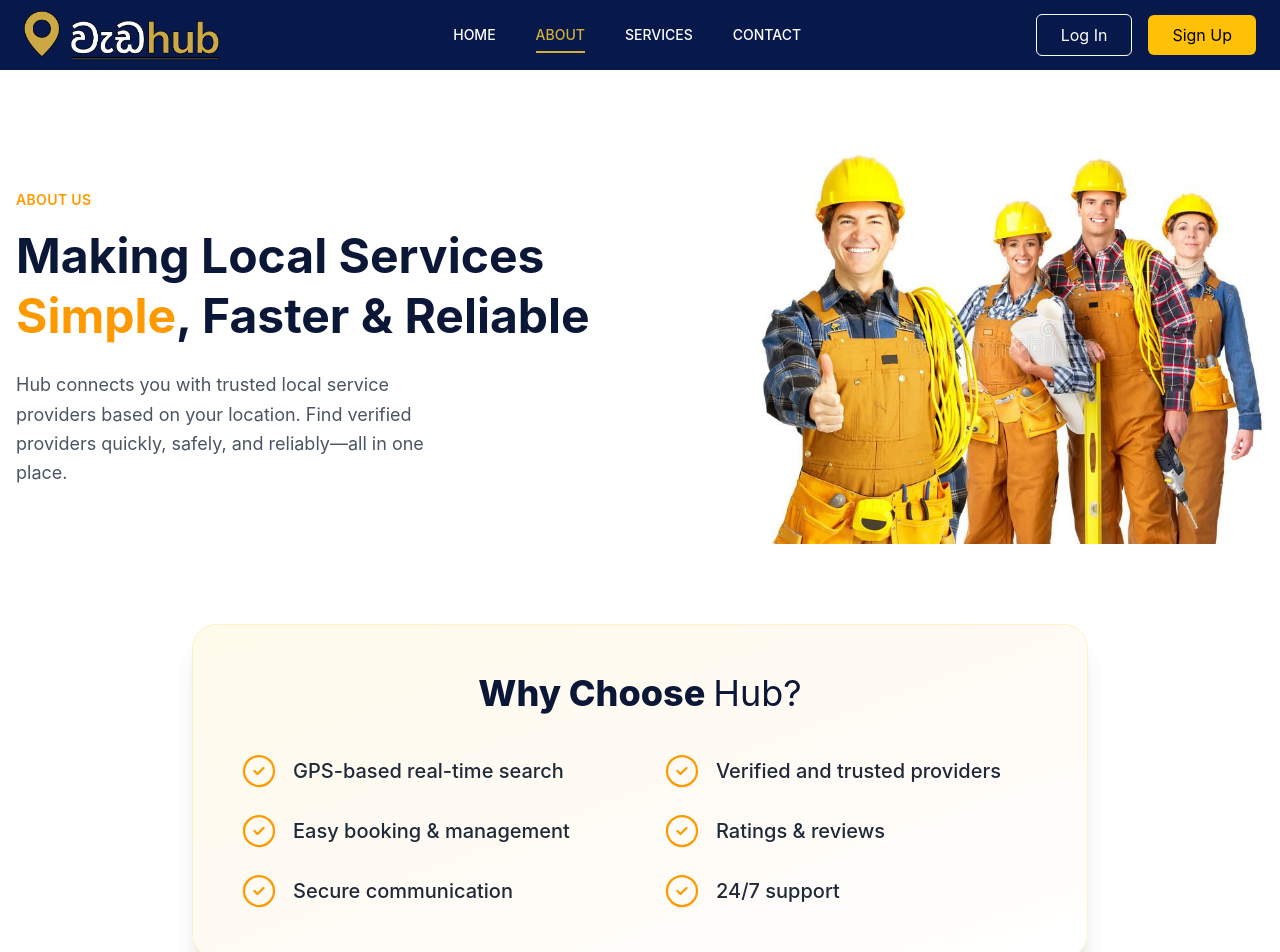
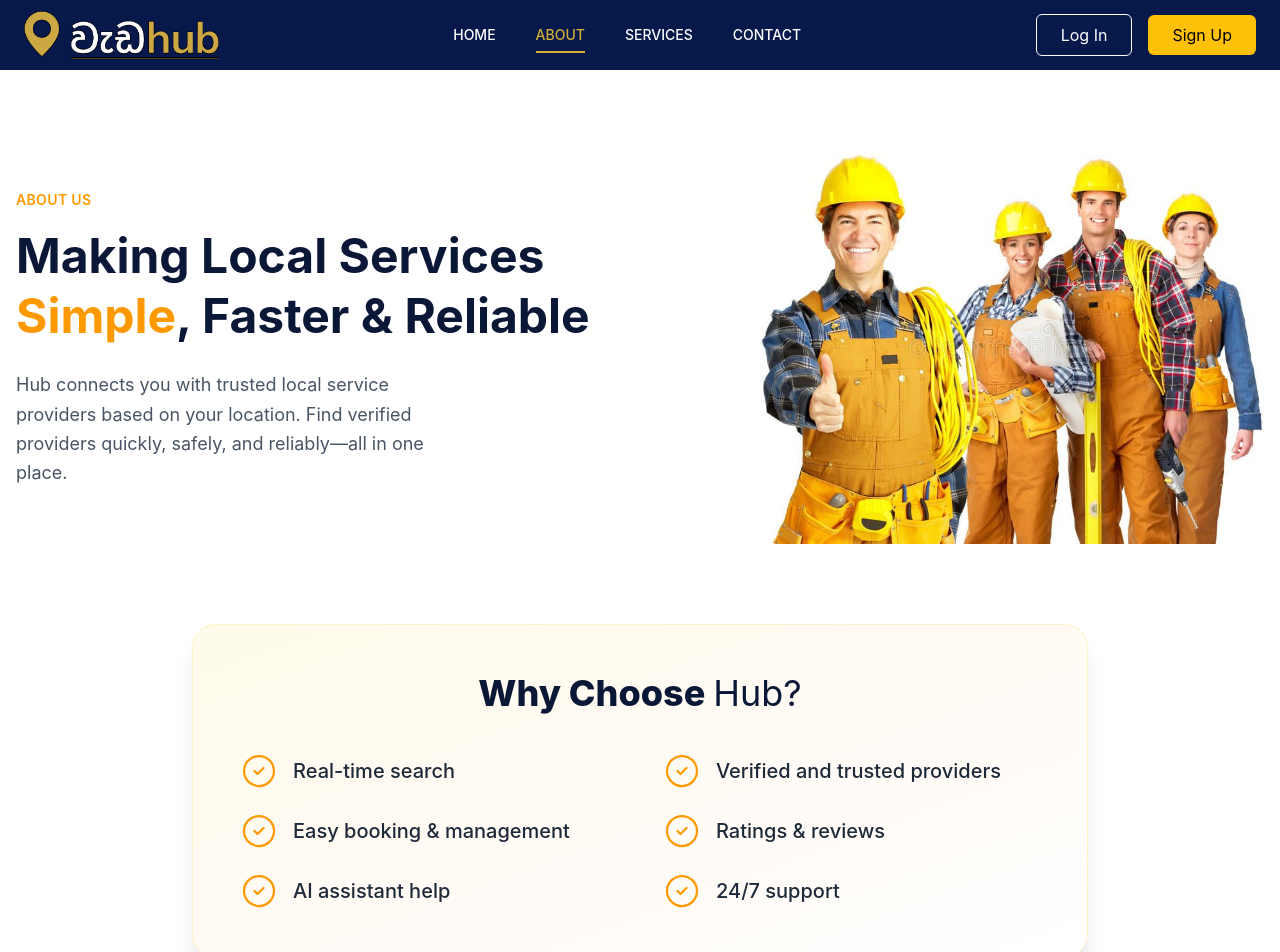
Before and after one commit to sathsararns/wedaHub-frontend, a React app: page /about in a window 1280 px wide. Shown: the top 952 px of the page. Built offline with nearby package versions, Linux system fonts and the light colour scheme; the HTML template or start-up script is replaced by a standard one.

Commit message:
feat: update features list in AboutUsHeader component

```diff
--- a/src/components/about/AboutUsHeader.jsx
+++ b/src/components/about/AboutUsHeader.jsx
@@ -3,11 +3,11 @@ import aboutUsImg from '../../assets/images/AboutUsHeader.jpg';
 function AboutUsHeader() {
   // Features list data for the Why Choose Hub section
   const features = [
-    'GPS-based real-time search',
+    'Real-time search',
     'Verified and trusted providers',
     'Easy booking & management',
     'Ratings & reviews',
-    'Secure communication',
+    'AI assistant help',
     '24/7 support',
   ];
 
```
